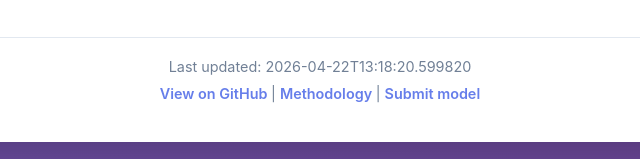
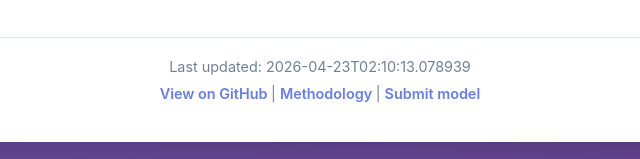
Before and after one commit to Grumpified-OGGVCT/model-trust-scorecard, a plain HTML site: page index.html in a window 1280 px wide. Shown: the part 4815-4974 px from the top of the page, 320-960 px from the left. Drawn offline with Linux system fonts and the light colour scheme.

Commit message:
deploy: 50490799df587fa8d4ca1313a6b3cfe6833cc1a2

```diff
--- a/index.html
+++ b/index.html
@@ -640,7 +640,7 @@
         </div>
 
         <div class="footer">
-            <p>Last updated: 2026-04-22T13:18:20.599820</p>
+            <p>Last updated: 2026-04-23T02:10:13.078939</p>
             <p style="margin-top: 10px;">
                 <a href="https://github.com/Grumpified-OGGVCT/model-trust-scorecard" class="github-link">
                     View on GitHub
```
